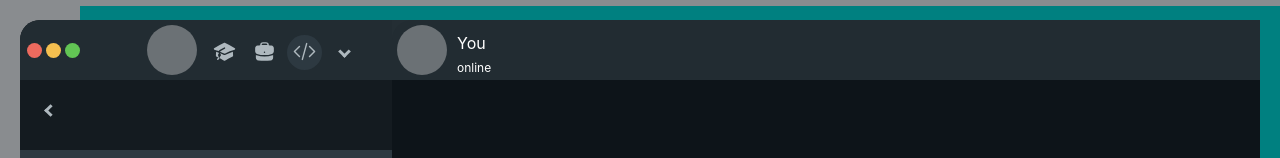
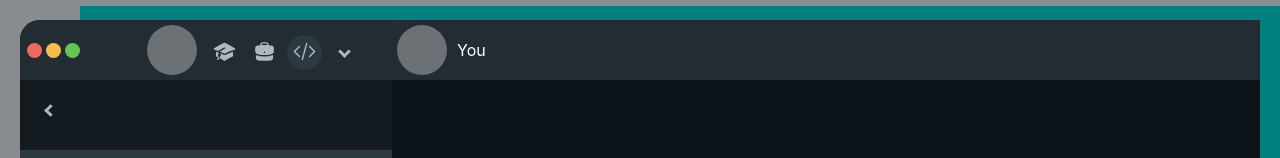
Before and after one commit to ShivaramGanesan/portfolio, a React (Create React App) app: page / in a window 1280 px wide. Both pictures are taken after a click on the button 304 px from the left and 52 px from the top of the page. Shown: the top 158 px of the page. Built offline with nearby package versions, Linux system fonts and the light colour scheme.

Commit message:
header text handling in right pane

```diff
--- a/src/App.css
+++ b/src/App.css
@@ -266,6 +266,7 @@ body{
 .online-text{
   /* flex-grow: 1; */
   font-size: 12px;
+  text-align: left;
 }
 
 .selected-tab{
--- a/src/Components/RightPane.js
+++ b/src/Components/RightPane.js
@@ -1,5 +1,6 @@
 import intro from '../img/intro2.png'
 import info from '../info'
+
 export default function RightPane(props){
     if(props.state == "home"){
         return (<div className='right-pane'>
@@ -7,18 +8,25 @@ export default function RightPane(props){
         </div>)
     }
     else{
+        var headerDetails = global.chatHeader[props.state]
+        if(!headerDetails){
+            headerDetails = {
+                "header": "You",
+                "subtext": ""
+            }
+        }
         return (<div className='right-pane'>
-            <TopDummy/><div className='chat-area'><Conversation id={props.state}/></div>
+            <TopDummy header={headerDetails.header} subtext={headerDetails.subtext}/><div className='chat-area'><Conversation id={props.state}/></div>
         </div>)
     }
 }
 
-function TopDummy(){
+function TopDummy(props){
     return (<div className='top-bar'>
         <div className="profile-icon"></div>
         <div className='header-text-top'>
-            <span className='top-text'>You</span>
-            <span className='online-text'>online</span>
+            <span className='top-text'>{props.header}</span>
+            <span className='online-text'>{props.subtext}</span>
         </div>
     </div>)
 }
--- a/src/info.js
+++ b/src/info.js
@@ -106,3 +106,26 @@ module.exports = global.info = {
     "experience": "zoho",
     "projects": "hadoop"
  }
+
+ module.exports = global.chatHeader = {
+    "ucr": {
+        "header": "University of California, Riverside",
+        "subtext": "online (2022-2023)"
+    },
+    "svce": {
+        "header": "SVCE, Anna University",
+        "subtext": "2015 - 2019"
+    },
+    "zoho":{
+        "header": "Zoho Corporation",
+        "subtext": "2019-2022"
+    },
+    "zoho_pt":{
+        "header": "Zoho Corporation, Project Trainee",
+        "subtext": "2018-2019"
+    },
+    "nokia":{
+        "header": "Nokia Solutions and Networks",
+        "subtext": "2018-2018"
+    }
+ }
```
Also changed, not shown: src/img/shiva.jpeg (added).
